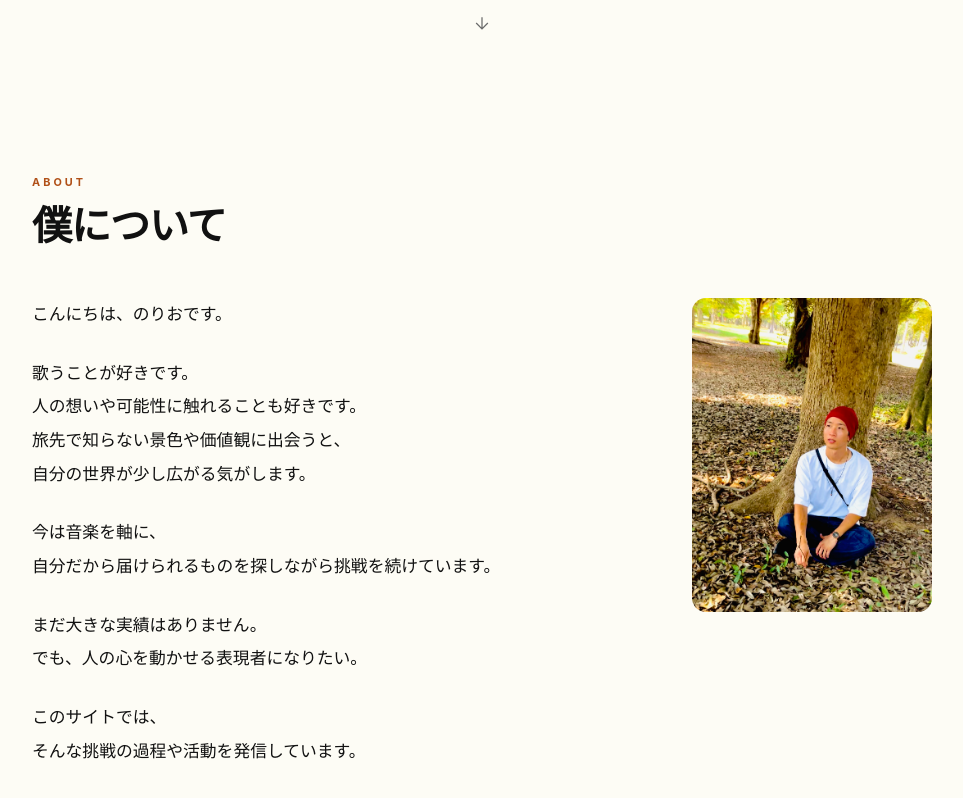
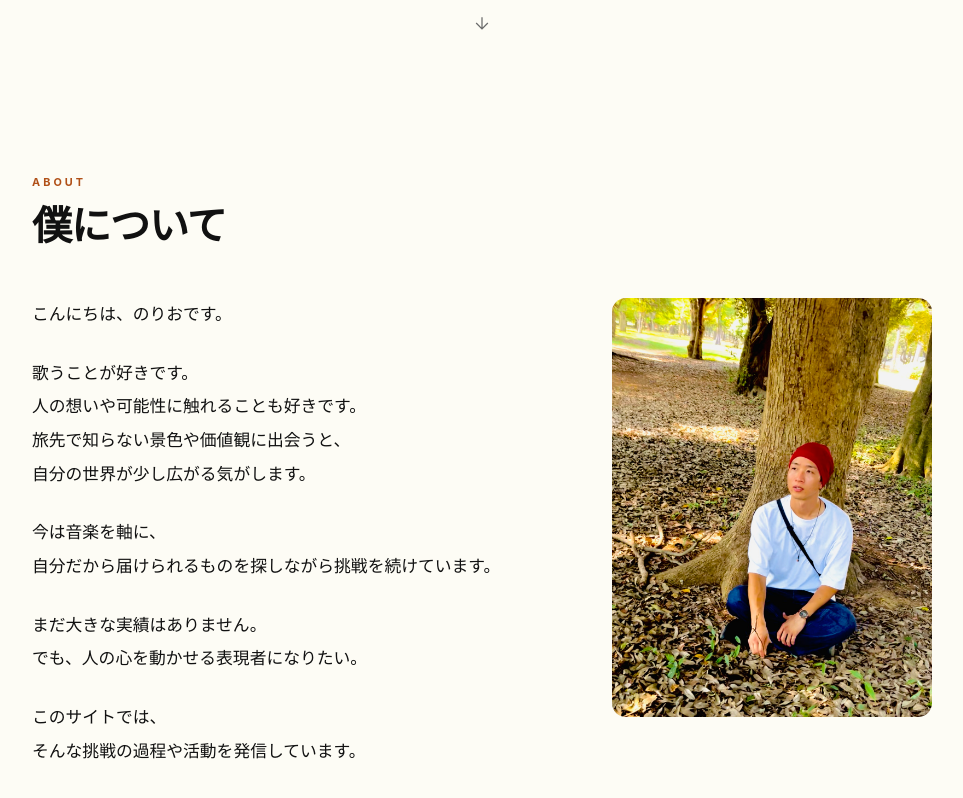
Before and after one commit to norionorio9279/norionorio9279.github.io, a plain HTML site: page index.html in a window 1280 px wide. Shown: the part 723-1521 px from the top of the page, without its empty margins (158-1121 px from the left). Drawn offline with Linux system fonts and the light colour scheme.

Commit message:
プロフィール画像を拡大（240px→320px）

```diff
--- a/style.css
+++ b/style.css
@@ -213,7 +213,7 @@ body {
 /* ===== About ===== */
 .about-layout {
   display: grid;
-  grid-template-columns: 1fr 240px;
+  grid-template-columns: 1fr 320px;
   gap: 60px;
   align-items: start;
   margin-top: 0;
```
